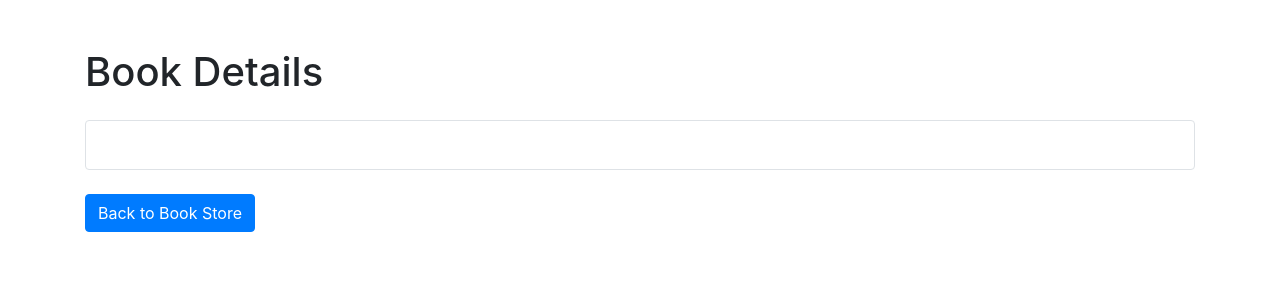
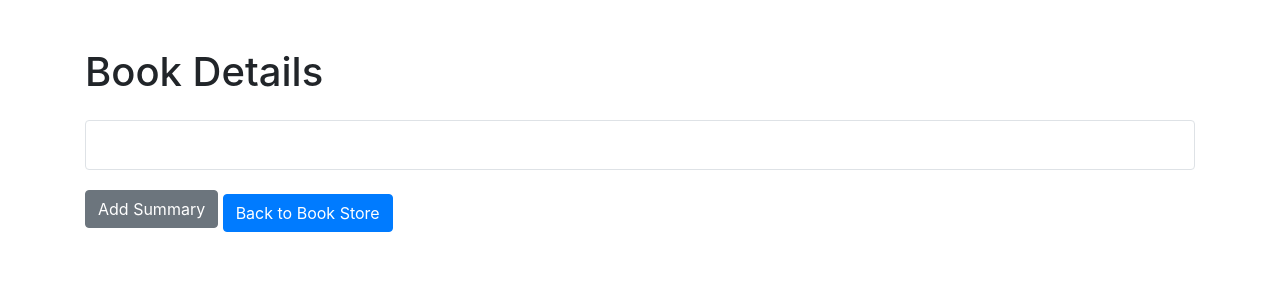
Before and after one commit to Sopralapanca/book-store-reply-challenge, a Flask app: page /book_details in a window 1280 px wide. Shown: the top 300 px of the page. Run offline with Flask 3, Linux system fonts and the light colour scheme; some libraries are stand-ins or nearby versions.

Commit message:
first implementation summary

```diff
--- a/app.py
+++ b/app.py
@@ -1,6 +1,7 @@
 # app.py
-from flask import Flask, request, jsonify, render_template, redirect, url_for
+from flask import Flask, request, jsonify, render_template
 import sqlite3
+from utils.summary_generation import get_summary
 
 app = Flask(__name__)
 db_path = "./database/books.db"
@@ -8,6 +9,39 @@ db_path = "./database/books.db"
 
 def connect_db():
     return sqlite3.connect(db_path)
+
+
+def generate_summary(title, author):
+    if not title or not author:
+        return None
+
+    summary = get_summary(title, author)
+    return summary
+
+
+@app.route('/api/generate_summary/<int:id>', methods=['POST'])
+def generate_summary_for_book(id):
+    conn = connect_db()
+    c = conn.cursor()
+    c.execute("SELECT title, author FROM books WHERE id = ?", (id,))
+    book = c.fetchone()
+
+    if not book:
+        conn.close()
+        return jsonify({'error': 'Book not found'}), 404
+
+    title, author = book
+    summary = generate_summary(title, author)
+
+    if not summary:
+        conn.close()
+        return jsonify({'error': 'Failed to generate summary'}), 500
+
+    c.execute("UPDATE books SET summary = ? WHERE id = ?", (summary, id))
+    conn.commit()
+    conn.close()
+
+    return jsonify({'summary': summary})
 
 
 @app.route('/api/books', methods=['GET'])
@@ -44,7 +78,6 @@ def get_books():
     })
 
 
-
 @app.route('/api/books/<int:id>', methods=['GET'])
 def get_book(id):
     conn = connect_db()
@@ -52,8 +85,6 @@ def get_book(id):
     c.execute("SELECT * FROM books WHERE id = ?", (id,))
     book = c.fetchone()
     conn.close()
-
-    print(book)
 
     if book:
         return jsonify({
--- /dev/null
+++ b/requirements.txt
@@ -0,0 +1,4 @@
+numpy== 1.26.4
+Flask==3.0.3
+transformers==4.44.0
+torch==2.4.0
--- a/templates/book_details.html
+++ b/templates/book_details.html
@@ -12,6 +12,7 @@
     <div id="book-details" class="border p-4 rounded">
         <!-- Dettagli del libro verranno inseriti qui -->
     </div>
+    <button id="add-summary-btn" class="btn btn-secondary mt-3">Add Summary</button>
     <a href="/" class="btn btn-primary mt-4">Back to Book Store</a>
 </div>
 
@@ -35,6 +36,19 @@
                     `;
                 }
             });
+
+        document.getElementById('add-summary-btn').addEventListener('click', () => {
+            fetch(`/api/generate_summary/${bookId}`, { method: 'POST' })
+                .then(response => response.json())
+                .then(data => {
+                    if (data.error) {
+                        console.log('Error generating summary: ' + data.error);
+                    } else {
+                        document.querySelector('textarea').value = data.summary;
+                        alert('Summary successfully added!');
+                    }
+                });
+        });
     });
 </script>
 </body>
```
Also changed, not shown: utils/summary_generation.py (added, +67 -0 lines), database/books.db.
